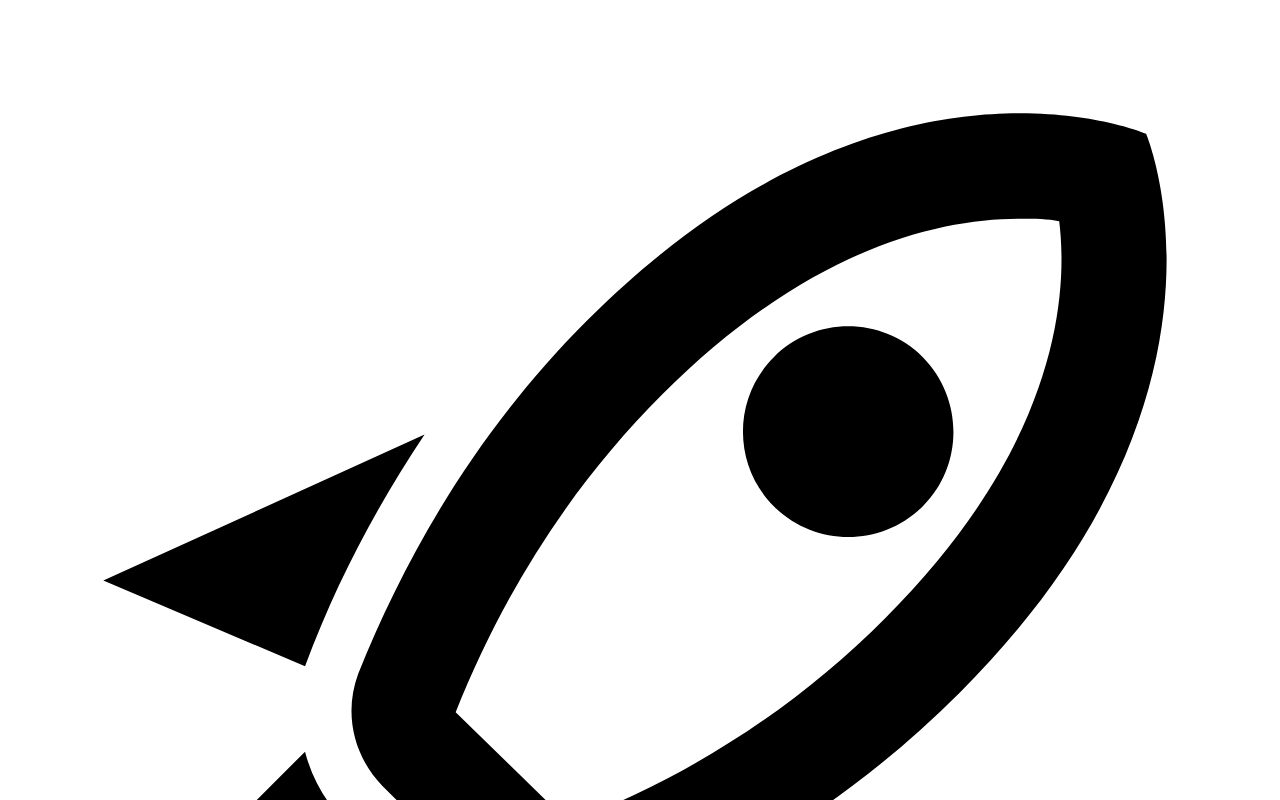
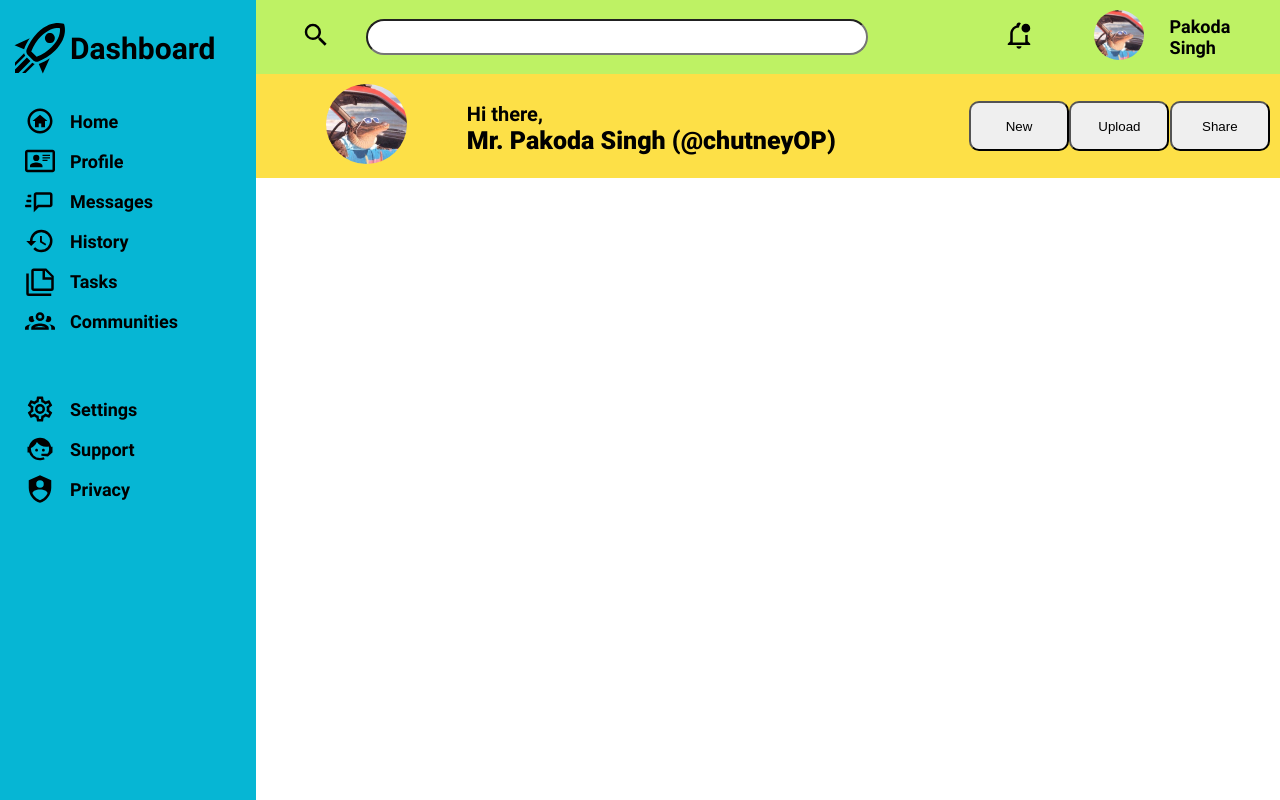
Before and after one commit to variable-vansh/dashboard_grid_practice, a plain HTML site: page index.html in a window 1280 px wide. Shown: the top 800 px of the page. Drawn offline with Linux system fonts and the light colour scheme.

Commit message:
content part styling left only

```diff
--- a/index.html
+++ b/index.html
@@ -11,55 +11,56 @@
 <body>
     <div class="dashboard">
         <div class="left">
-            <div class="icon"><img src="./icons/rocket-launch-outline.svg" alt=""></div>
-            <div class="title">Dashboard</div>
+            <img src="./icons/rocket-launch-outline.svg" alt="">
+
+            <span class="title">Dashboard</span>
 
             <div class="upperTabs">
                 <div class="tab">
-                    <div class="tabIcon"></div>
-                    <div class="tabTitle">Home</div>
+                    <img src="./icons/home-circle-outline.svg" alt="">
+                    <span class="tabTitle">Home</span>
                 </div>
 
                 <div class="tab">
-                    <div class="tabIcon"></div>
-                    <div class="tabTitle">Profile</div>
+                    <img src="./icons/card-account-details-outline.svg" alt="">
+                    <span class="tabTitle">Profile</span>
                 </div>
 
                 <div class="tab">
-                    <div class="tabIcon"></div>
-                    <div class="tabTitle">Messages</div>
+                    <img src="./icons/message-fast-outline.svg" alt="">
+                    <span class="tabTitle">Messages</span>
                 </div>
 
                 <div class="tab">
-                    <div class="tabIcon"></div>
-                    <div class="tabTitle">History</div>
+                    <img src="./icons/history.svg" alt="">
+                    <span class="tabTitle">History</span>
                 </div>
 
                 <div class="tab">
-                    <div class="tabIcon"></div>
-                    <div class="tabTitle">Tasks</div>
+                    <img src="./icons/note-multiple-outline.svg" alt="">
+                    <span class="tabTitle">Tasks</span>
                 </div>
 
                 <div class="tab">
-                    <div class="tabIcon"></div>
-                    <div class="tabTitle">Communities</div>
+                    <img src="./icons/account-group-outline.svg" alt="">
+                    <span class="tabTitle">Communities</span>
                 </div>
             </div>
 
             <div class="lowerTabs">
                 <div class="tab">
-                    <div class="tabIcon"><img src="./icons/cog-outline.svg" alt=""></div>
-                    <div class="tabTitle">Settings</div>
+                    <img src="./icons/cog-outline.svg" alt="">
+                    <span class="tabTitle">Settings</span>
                 </div>
 
                 <div class="tab">
-                    <div class="tabIcon"><img src="./icons/face-agent.svg" alt=""></div>
-                    <div class="tabTitle">Support</div>
+                    <img src="./icons/face-agent.svg" alt="">
+                    <span class="tabTitle">Support</span>
                 </div>
 
                 <div class="tab">
-                    <div class="tabIcon"><img src="./icons/shield-account.svg" alt=""></div>
-                    <div class="tabTitle">Privacy</div>
+                    <img src="./icons/shield-account.svg" alt="">
+                    <span class="tabTitle">Privacy</span>
                 </div>
             </div>
         </div>
@@ -77,7 +78,7 @@
                 <div class="searchBarProfilePic">
                     <img src="./icons/croc wearing shades.jpg" alt="">
                 </div>
-                <div class="topBarProileName">
+                <div class="topBarProfileName">
                     Pakoda Singh
                 </div>
             </div>
@@ -85,17 +86,17 @@
                 <div class="profileBarIcon">
                     <img src="./icons/croc wearing shades.jpg" alt="">
                 </div>
-                <div class="greetName">
-                    <span>Hi there,</span>
-                    <span class="profileName">Mr. Pakoda Singh (@chutneyOP)</span>
-                </div>
-                <div class="profileBarButtons">
-                    <button class="New">New</button>
-                    <button class="upload">Upload</button>
-                    <button class="Share">Share</button>
-                </div>
+
+                <span class="greetText">Hi there,</span>
+                <span class="profileName">Mr. Pakoda Singh (@chutneyOP)</span>
+
+                <!-- <div class="profileBarButtons"> -->
+                <button class="New">New</button>
+                <button class="upload">Upload</button>
+                <button class="Share">Share</button>
+                <!-- </div> -->
             </div>
-            <div class="content">
+            <!-- <div class="content">
                 <div class="projects">
                     <div class="projectsTitle">Your Projects</div>
                     <div class="projectCardsCollection">
@@ -165,7 +166,7 @@
                     </div>
                 </div>
                 <div class="notice">
-                    <div class="noticeTitle">Announcements</div>
+                    <div class="contentTitle">Announcements</div>
                     <div class="noticeCardsCollection">
                         <div class="noticeCard">
                             <p class="noticeCardTitle">Eminem New Album</p>
@@ -186,7 +187,7 @@
                     </div>
                 </div>
                 <div class="trending">
-                    <div class="trendingTitle">Trending</div>
+                    <div class="contentTitle">Trending</div>
                     <div class="trendingCards">
                         <div class="profileCard">
                             <div class="trendingProfilePic"><img src="./icons/hamster holding cross.jpg" alt=""></div>
@@ -210,7 +211,7 @@
                         </div>
                     </div>
                 </div>
-            </div>
+            </div> -->
         </div>
     </div>
 </body>
--- a/styles.css
+++ b/styles.css
@@ -0,0 +1,328 @@
+/*removed margin for all*/
+* {
+    margin: 0px;
+}
+
+/* 1) resize all icon and images to make them easy to handle */
+
+/* resized icon */
+.left>img:nth-of-type(1) {
+    height: 60px;
+    width: 60px;
+}
+
+/*resized search bar profile pic and trending img*/
+.searchBarProfilePic>img,
+.trendingProfilePic>img {
+    height: 50px;
+    width: 50px;
+    border-radius: 50%;
+}
+
+/*resized dashboard icons*/
+/*search icon*/
+/*project card icons*/
+/*bell icon in top bar*/
+.tab>img,
+.searchIcon>img,
+.projectCardIcons>img,
+.bell>img {
+    height: 30px;
+    width: 30px;
+
+}
+
+/*resize main profile pic*/
+.profileBarIcon>img {
+    height: 80px;
+    border-radius: 50%;
+}
+
+
+/* 2) set font */
+
+@font-face {
+    font-family: extra-bold;
+    src: url(./fonts/Roboto-Black.ttf);
+}
+
+@font-face {
+    font-family: simple-bold;
+    src: url(./fonts/Roboto-Bold.ttf);
+}
+
+@font-face {
+    font-family: simple-light;
+    src: url(./fonts/Roboto-Medium.ttf);
+}
+
+@font-face {
+    font-family: simple-lightest;
+    src: url(./fonts/Roboto-Light.ttf);
+}
+
+/*extra bold to profile name*/
+.profileName {
+    font-family: "extra-bold", serif;
+}
+
+
+/*simple bold for greet text, topBar Profile name, content headings, dashboard title, dashboard tabTitles*/
+.greetText,
+.topBarProfileName,
+.contentTitle,
+.title,
+.tabTitle {
+    font-family: "simple-bold", serif;
+}
+
+/*simple-light for project titles, announcement titles, trending profile names*/
+.projectCardTitle,
+.noticeCardTitle,
+.trendingProfileTag {
+    font-family: "simple-light", serif;
+}
+
+/*simple-lightest for project description, announcement description, trending description*/
+.projectCardContent,
+.noticeContent,
+.tendingProfileDescription {
+    font-family: "simple-lightest", serif;
+}
+
+
+
+/*2) set temporary color to help arrange grids*/
+
+
+/*Blue and it lighter shade for dashboard--> 3 levels 500, 300, 100*/
+.left {
+    background-color: #06b6d4;
+}
+
+/* .upperTabs,
+.lowerTabs,
+.title,
+.left>img:nth-of-type(1) {
+    background-color: #67e8f9;
+}
+
+.tab {
+    background-color: #cffafe;
+} */
+
+/*Green and it's lighter shade for topBar 2 levels --> 500, 300*/
+
+.topbar {
+    background-color: #bef264;
+}
+
+/* .topbar>div {
+    background-color: #84cc16;
+} */
+
+/*Yellow and it's lighter shades for profileBar, 3 levels--> 500, 300, 100*/
+.profileBar {
+    background-color: #fde047;
+}
+
+/* .profileBar>div {
+    background-color: #eab308;
+} */
+
+.profileBar>div>span,
+.profileBar>div>span>button {
+    background-color: #fef9c3;
+}
+
+/*purple and it's lighter shades for content 3 levels --> 600, 400, 200, vioet-300 */
+.content {
+    background-color: #9333ea;
+}
+
+.projects>div,
+.notice>div,
+.trending>div {
+    background-color: #c084fc;
+}
+
+.projectCardsCollection>div,
+.noticeCardsCollection>div,
+.trendingCards>div {
+    background-color: #e9d5ff;
+}
+
+.projectCard>div,
+.noticeCard>p,
+.profileCard>div {
+    background-color: #c4b5fd;
+}
+
+/* 2) set left right apart*/
+
+.dashboard {
+    display: grid;
+    grid-template-columns: 1fr 4fr;
+    height: 100vh;
+}
+
+
+/* 3) set the elements of dashboard in their position */
+
+.left {
+    padding-left: 10px;
+    display: grid;
+    grid-template-columns: 60px 3fr;
+    grid-template-rows: 0.12fr 0.36fr 0.24fr;
+}
+
+.tab {
+    display: grid;
+    grid-template-columns: 60px 3fr;
+    margin-top: 10px;
+}
+
+.tab>img {
+    justify-self: center;
+}
+
+.tab>span {
+    font-size: 18px;
+    justify-self: start;
+    align-self: center;
+}
+
+.title {
+    font-size: 30px;
+    align-self: center;
+    grid-column: 2/3;
+}
+
+.left>img:nth-of-type(1) {
+    align-self: center;
+}
+
+.upperTabs,
+.lowerTabs {
+    grid-column: 1/3;
+}
+
+
+/*Stick the right part*/
+.right {
+    grid-column: 2/3;
+}
+
+/*giving 5 columns and to the topbar*/
+/*sizing the columns properly*/
+.topbar {
+    display: grid;
+    grid-template-columns: repeat(10, 1fr);
+    justify-items: center;
+    align-items: center;
+    padding: 10px;
+}
+
+/*Adjusting font size for username*/
+.topBarProfileName {
+    font-size: 18px;
+}
+
+/*stretching out the search box, and adding style to it*/
+.searchBar {
+    grid-column: 2/7;
+    width: 100%;
+    display: flex;
+}
+
+.searchBar>input {
+    flex: 1;
+    border-radius: 30px;
+    height: 30px;
+}
+
+/*putting right most stuff in their place*/
+.topBarProfileName {
+    grid-column: 10/11;
+}
+
+.searchBarProfilePic {
+    grid-column: 9/10;
+}
+
+.bell {
+    grid-column: 8/9;
+}
+
+
+/*onto the profile bar now*/
+.profileBar {
+    display: grid;
+    grid-template-columns: repeat(10, 1fr);
+    grid-template-rows: 1fr 1fr;
+    justify-items: center;
+    align-items: center;
+    padding: 10px;
+}
+
+/*taking care of proile pic*/
+.profileBarIcon {
+    grid-row: 1/3;
+    grid-column: 1/3;
+}
+
+.greetText {
+    grid-row: 1/2;
+    grid-column: 3/7;
+    justify-self: start;
+    align-self: end;
+    font-size: 20px;
+}
+
+.profileName {
+    grid-row: 2/3;
+    grid-column: 3/8;
+    justify-self: start;
+    align-self: start;
+    font-size: 25px;
+}
+
+.New {
+    grid-column: 8/9;
+    grid-row: 1/3;
+}
+
+.upload {
+    grid-column: 9/10;
+    grid-row: 1/3;
+}
+
+.Share {
+    grid-column: 10/11;
+    grid-row: 1/3;
+}
+
+.New,
+.upload,
+.Share {
+    height: 50px;
+    width: 100px;
+    border-radius: 10px;
+}
+
+
+
+/*putting the buttons aside and styling them*/
+
+
+
+
+/*
+
+4) now to the right side: arrange topbar, profilebar, content properly
+6) complete profilebar
+7) divide content into projects, announcements, trending
+8) complete announcement
+9) complete trending
+10) put in final colors
+11) complete projects */
```
Also changed, not shown: fonts/Roboto-Black.ttf (added), fonts/Roboto-Bold.ttf (added), fonts/Roboto-Light.ttf (added), fonts/Roboto-Medium.ttf (added).
